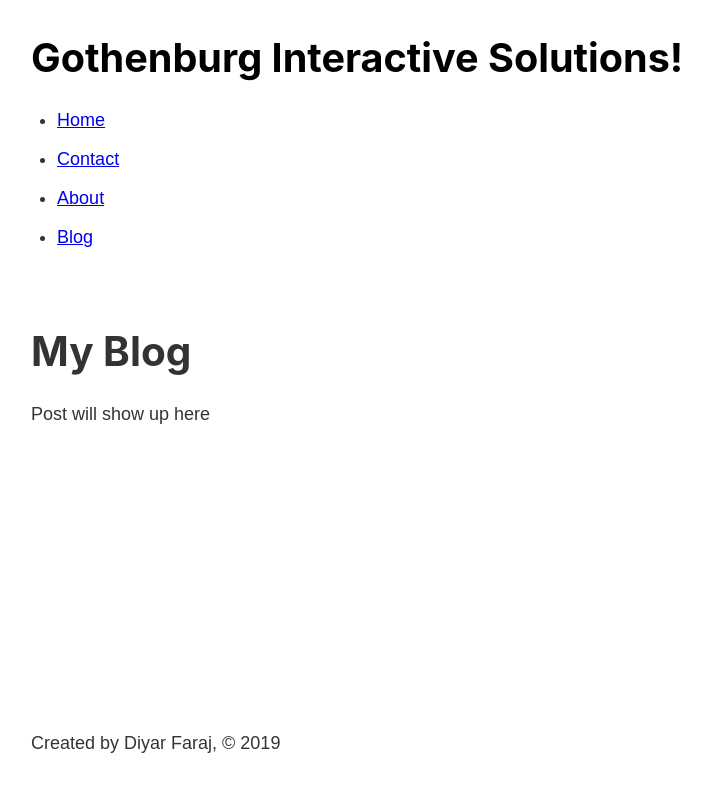
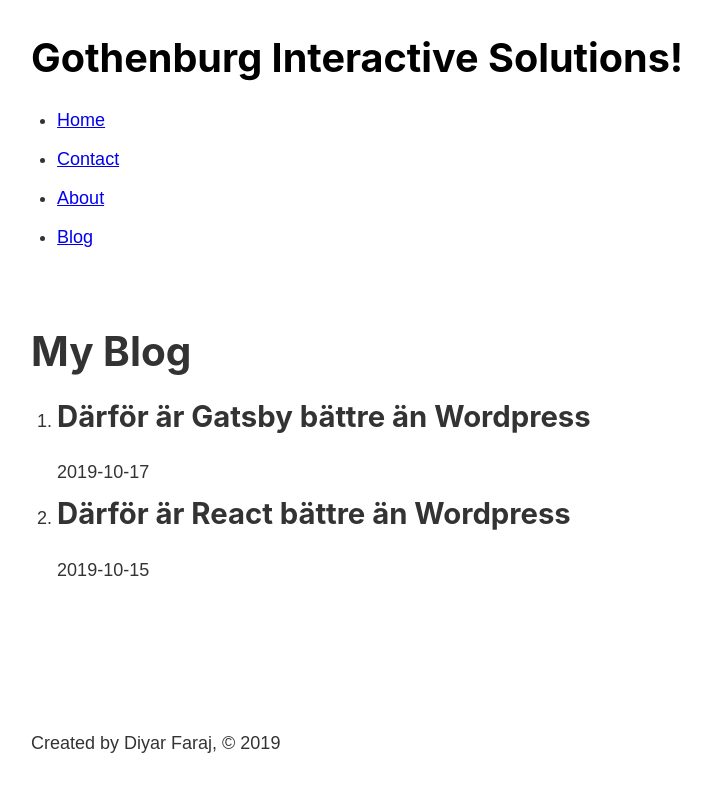
Before and after one commit to diyarfaraj/gatsby-blog, a Gatsby site: page /blog in a window 1280 px wide. Shown: the whole page, without its empty margins (252-963 px from the left). Built offline with nearby package versions, Linux system fonts and the light colour scheme; Gatsby itself is replaced by a stand-in of ours.

Commit message:
fetching markdown file done

```diff
--- a/src/pages/blog.js
+++ b/src/pages/blog.js
@@ -1,6 +1,6 @@
 import React from 'react';
 import Layout from '../components/layout';
-import { Link, graphql, useStaticQuery } from 'gatsby';
+import { graphql, useStaticQuery } from 'gatsby';
 
 const BlogPage = () => {
 	const BlogData = useStaticQuery(graphql`
@@ -18,12 +18,19 @@ const BlogPage = () => {
 		}
 	`);
 
-	console.log(BlogData);
-
 	return (
 		<Layout>
 			<h1>My Blog</h1>
-			<p>Post will show up here</p>
+			<ol>
+				{BlogData.allMarkdownRemark.edges.map((edge) => {
+					return (
+						<li>
+							<h2>{edge.node.frontmatter.title}</h2>
+							<p>{edge.node.frontmatter.date}</p>
+						</li>
+					);
+				})}
+			</ol>
 		</Layout>
 	);
 };
```
